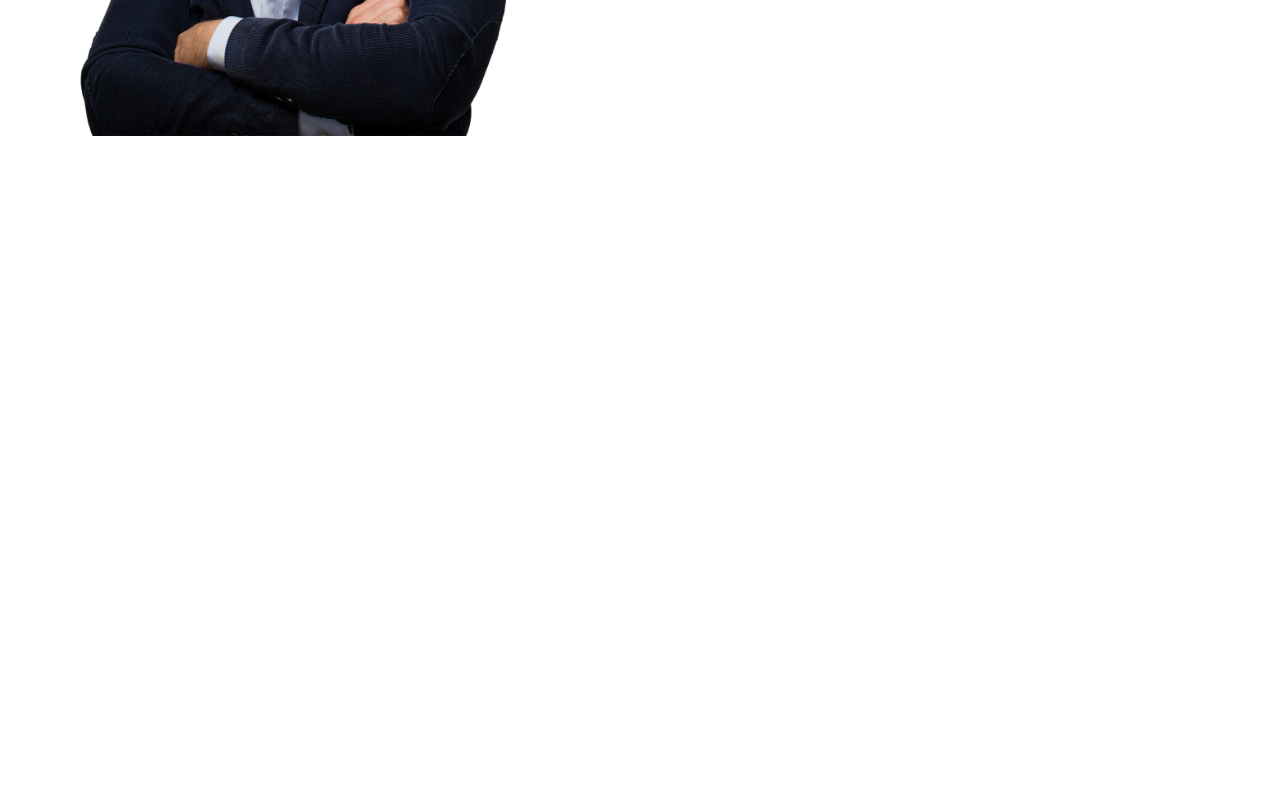
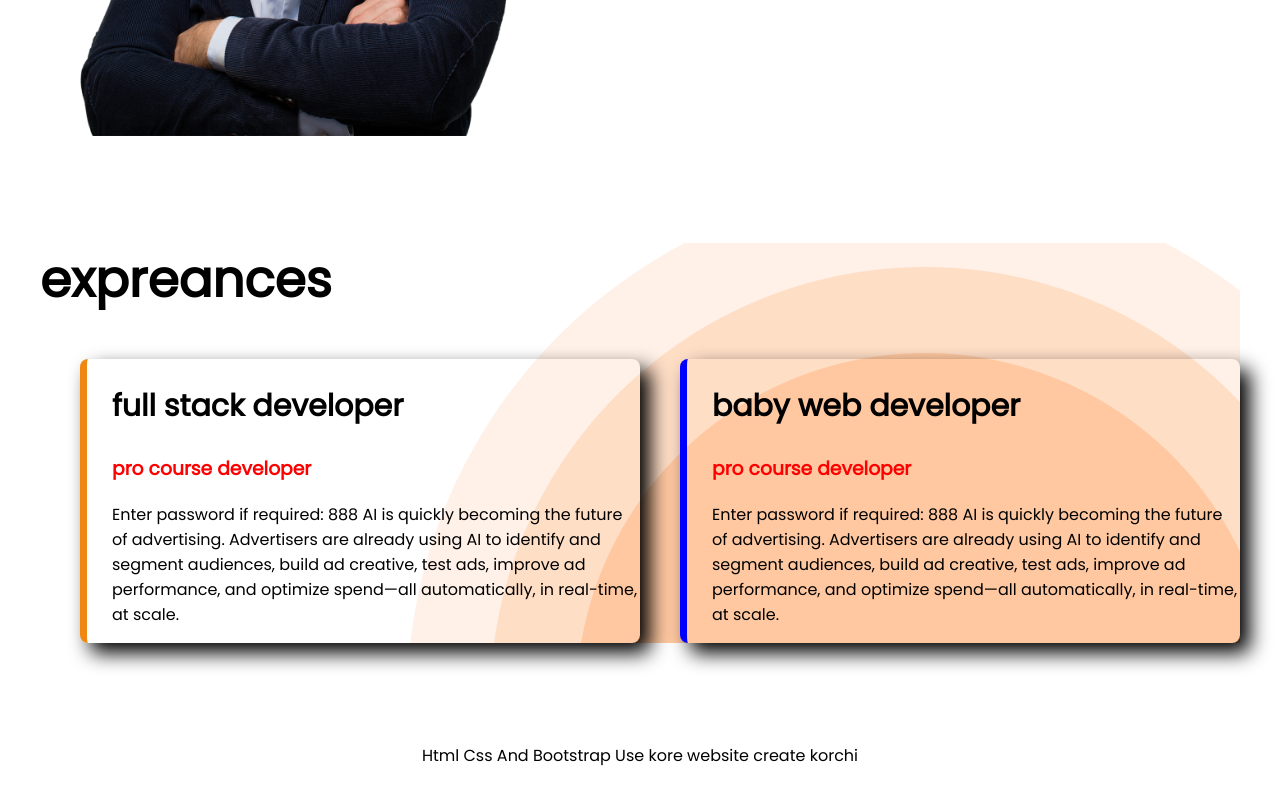
Before and after one commit to tasmimmoni/devoloper-potfolio, a plain HTML site: page index.html in a window 1280 px wide. Shown: the part 998-1798 px from the top of the page. Before the commit the page ends 1281 px from the top, so only its background shows below. Drawn offline with Linux system fonts and the light colour scheme.

Commit message:
complete web

```diff
--- a/index.html
+++ b/index.html
@@ -12,7 +12,7 @@
     <link rel="stylesheet" href="style.css">
 
 <body>
-    <section class="top-bannar">
+    <section class="top-bannar ssss">
         <div class="mon">
             <h1>welcome TO</h1>
 
@@ -30,7 +30,7 @@
         </div>
 
     </section>
-    <section class="">
+    <section class="vvvv ssss">
         <div class="mimm">
             <img src="images/hardy.png" alt="">
         </div>
@@ -45,8 +45,39 @@
 
         </div>
     </section>
+    <section class="expreance">
+        <h1>expreances</h1>
+        <div class="ssss">
+
+            <div id="newa" class="old">
+                <h2>full stack developer</h2>
+                <h3>pro course developer</h3>
+                <p>Enter password if required: 888
+                    AI is quickly becoming the future of advertising. Advertisers are already using AI to identify and
+                    segment audiences, build ad creative, test ads, improve ad performance, and optimize spend—all
+                    automatically, in real-time, at scale.
+                </p>
+            </div>
+            <div id="newb" class="old">
+                <h2>baby web developer</h2>
+                <h3>pro course developer</h3>
+                <p>Enter password if required: 888
+                    AI is quickly becoming the future of advertising. Advertisers are already using AI to identify and
+                    segment audiences, build ad creative, test ads, improve ad performance, and optimize spend—all
+                    automatically, in real-time, at scale.
+                </p>
+
+            </div>
+        </div>
+
+    </section>
 
 
 </body>
+<footer>
+    <p>
+        <center>Html Css And Bootstrap Use kore website create korchi</center>
+    </p>
+</footer>
 
 </html>
--- a/style.css
+++ b/style.css
@@ -9,11 +9,15 @@ h1 {
     font-size: 50px;
 }
 
+h2 {
+    font-size: 30px;
+}
+
 .moni {
     color: orange;
 }
 
-section {
+.ssss {
     display: flex;
     margin-bottom: 100px;
 }
@@ -37,7 +41,7 @@ section {
     background-position: top 5px;
 }
 
-section {
+.ssss {
     display: flex;
 
 
@@ -67,3 +71,35 @@ section {
     background-image: url(images/icons/react.png);
     background-repeat: no-repeat;
 }
+
+.expreance h3 {
+    color: red;
+}
+
+.expreance {
+    background-image: url(images/header_bg.png);
+    background-repeat: no-repeat;
+    background-position: right;
+
+}
+
+
+
+.old {
+    box-shadow: 10px 10px 20px black;
+    margin-left: 40px;
+    padding-left: 25px;
+    border-radius: 8px;
+
+
+
+}
+
+#newb {
+    border-left: 7px solid blue;
+
+}
+
+#newa {
+    border-left: 7px solid rgb(238, 136, 19);
+}
```
